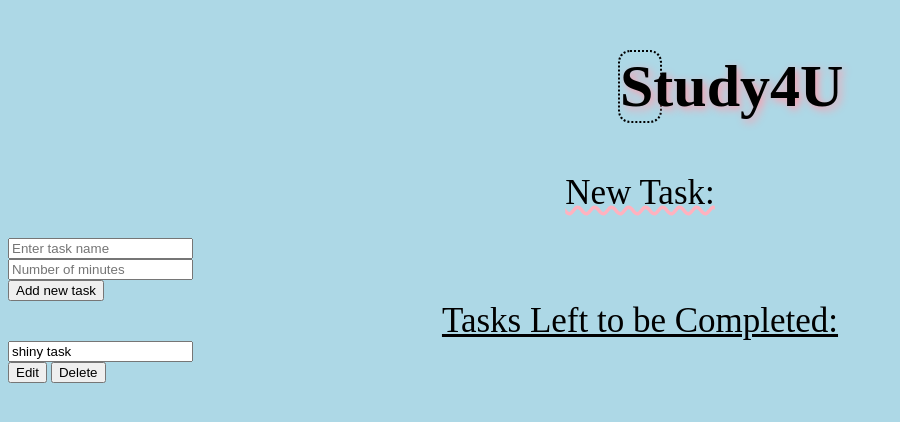
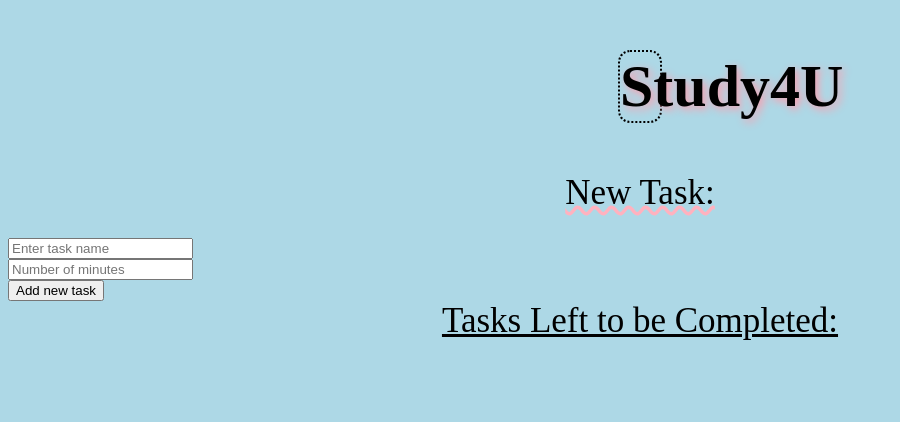
Before and after one commit to PianoFanatic13/CrimsonCode2023, a plain HTML site: page index.html in a window 1280 px wide. Shown: the whole page, without its empty margins (0-900 px from the left). Drawn offline with Linux system fonts and the light colour scheme.

Commit message:
Delete task implementation
also removed default task

```diff
--- a/index.html
+++ b/index.html
@@ -35,7 +35,7 @@
 
                 </div>
                 <div>
-                    <button id="addTask" onclick="main()">Add new task</button>
+                    <button id="addTask">Add new task</button>
                 </div>
             </form>
         </div>
@@ -47,21 +47,7 @@
 
 
         <div id="tasks">
-            <div class="task">
-                <div class="content">
-                    <input
-                        type="text"
-                        class="text"
-                        value="shiny task"
-                        readonly
-                    />
-                </div>
-                <div class="actions">
-                    <button class="editTask">Edit</button>
-                    <button class="deleteTask">Delete</button>
-                </div>
-
-            </div>
+            <!--New Tasks load here-->
         </div>
     </div>
 
--- a/index.js
+++ b/index.js
@@ -42,6 +42,9 @@ window.addEventListener('load', () => {
             tasklist.appendChild(taskContent);
 
             numTasks++;
+            delContent.addEventListener('click', (e) => {
+                tasklist.removeChild(taskContent);
+            });
         }
     });
 });
```
